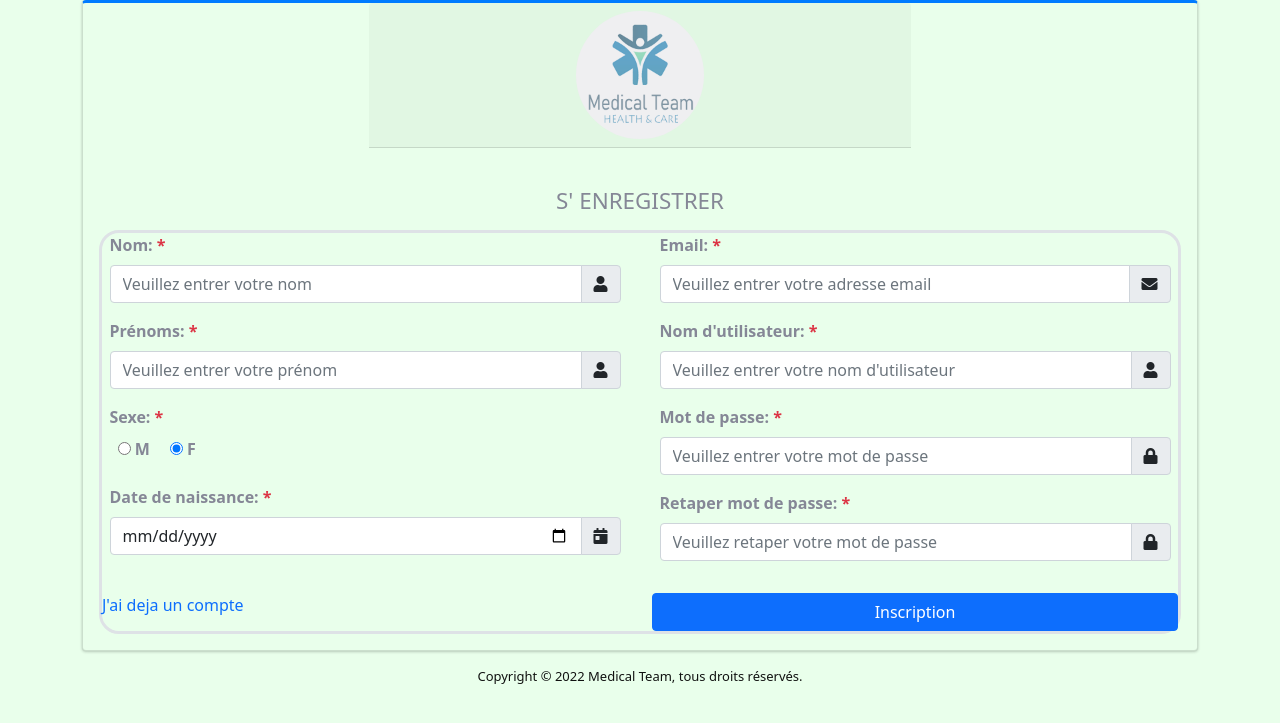
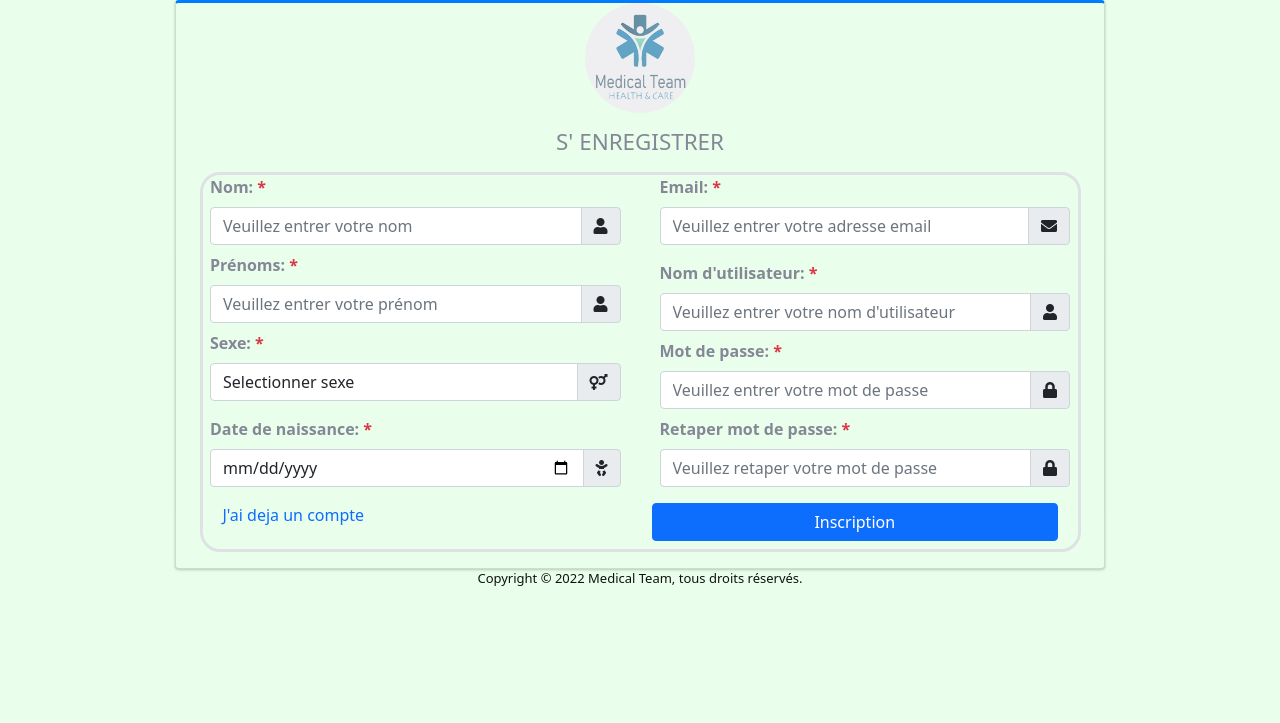
Before and after one commit to Handsomeboy990/gestion-traitements-patients-hopital, a PHP site: page /inscription.php in a window 1280 px wide. Shown: the top 723 px of the page. Run offline with PHP 8.4, Linux system fonts and the light colour scheme; some libraries are stand-ins or nearby versions.

Commit message:
Mise en à jour de la page d'inscription des patients et al

```diff
--- a/function.php
+++ b/function.php
@@ -216,10 +216,6 @@ function router()
                 include "consultations/liste-consultation.php";
                 break;
 
-            case "inscription-patient":
-                include "patients/inscription-patient.php";
-                break;
-
             default:
                 include "default-dashboard.php";
                 break;
@@ -240,16 +236,17 @@ function router()
  *
  * @return bool $inscription_patient Le resultat de l'ajout du patient.
  */
-function inscription_patient(string $nom_patient, string $prenom_patient, string $sexepatient, int $date_naissance_patient, int $tel, int $age, string $adresse, string $allergie, string $antecedent, string $list_med): bool  {
+function inscription_patient(string $nom_patient, string $prenom_patient, string $sexepatient, string $date_naissance_patient, string $allergie): bool
+{
 
     $inscription_patient = false;
 
-    if(isset($nom_patient) && !empty($nom_patient)){
+    if((isset($nom_patient) && !empty($nom_patient)) AND (isset($prenom_patient) && !empty($prenom_patient)) AND (isset($sexepatient) && !empty($sexepatient)) AND (isset($date_naissance_patient) && !empty($date_naissance_patient)) AND (isset($allergie) && !empty($allergie)) ){
 
         $db = connect_db();
 
         // Ecriture de la requête
-        $requette = 'INSERT INTO patient (nompatient, prenompatient, sexepatient, date_naissance_patient, tel, age, adresse, allergiepatient, antecedent, liste_med) VALUES (:nompatient, :prenompatient, :sexe, :date_naissance_patient, :tel, :age, :adresse, :allergiepatient, :antecedent, :liste_med);';
+        $requette = 'INSERT INTO patient (nompatient, prenompatient, sexepatient, date_naissance_patient, allergie) VALUES (:nompatient, :prenompatient, :sexepatient, :date_naissance_patient, :allergie);';
 
         // Préparation
         $inserer_patient = $db->prepare($requette);
@@ -260,12 +257,8 @@ function inscription_patient(string $nom_patient, string $prenom_patient, string
             'prenompatient' => $prenom_patient,
             'sexepatient' => $sexepatient,
             'date_naissance_patient' => $date_naissance_patient,
-            'tel' => $tel,
-            'age' => $age,
-            'adresse' => $adresse,
-            'allergiepatient' => $allergiepatient,
-            'antecedent' => $antecedent,
-            'liste_med' => $list_med,
+            'allergie' => $allergie
+
         ]);
 
 
@@ -278,6 +271,8 @@ function inscription_patient(string $nom_patient, string $prenom_patient, string
     return $inscription_patient;
 
 }
+
+
 
 
 /**
--- a/inscription.php
+++ b/inscription.php
@@ -48,17 +48,13 @@ if($user_connected){
 
         <div class="container bg-transparent">
 
-            <div class="card card-outline card-primary bg-transparent">
+            <div class="card card-outline card-primary bg-transparent col-10 m-auto">
 
-                <div class="col-md-6" style="width: 50%; margin: auto;">
+                <div class="col-md-6 w-50 m-auto">
 
-                    <div class="card-header text-center">
-
-                        <a href="inscription.php">
+                        <a href="inscription.php" class="d-flex justify-content-center">
                             <img class="w-25 img-fluid rounded-circle" src="public/img/logo.png" alt="Logo du centre de santé">
                         </a>
-
-                    </div>
 
                 </div>
 
@@ -110,7 +106,7 @@ if($user_connected){
 
                 ?>
 
-                    <h2 class="text-center mt-4 mb-3 titre_authentification">S' ENREGISTRER</h2>
+                    <h2 class="text-center titre_authentification">S' ENREGISTRER</h2>
 
                     <form action="inscription-traitement.php" method="post" novalidate class="bord-formulaire mt-3 border border-3">
 
@@ -119,7 +115,7 @@ if($user_connected){
                             <div class="col-sm-6">
 
                                 <!-- Le champs nom -->
-                                <div class="col-sm-12 mb-3">
+                                <div class="col-sm-12 mb-2">
 
                                     <label for="inscription-nom">
 
@@ -163,7 +159,7 @@ if($user_connected){
                                 </div>
 
                                 <!-- Le champs prenom -->
-                                <div class="col-sm-12 mb-3">
+                                <div class="col-sm-12 mb-2">
 
                                     <label for="inscription-prenom">
 
@@ -207,7 +203,7 @@ if($user_connected){
                                 </div>
 
                                 <!-- Le champs sexe -->
-                                <div class="col-sm-12 mb-3">
+                                <div class="col-sm-12 mb-2">
 
                                     <label for="inscription-sexe">
 
@@ -217,25 +213,26 @@ if($user_connected){
 
                                     </label>
 
-                                    <div class="form-group clearfix">
+                                    <div class="form-group input-group clearfix">
 
-                                        <div class="icheck-primary d-inline m-2">
+                                        <select name="sexe" required="required" title ="Selectionner votre sexe" class="form-control" placeholder="Selectionner votre sexe">
 
-                                            <input type="radio" name="sexe" checked="" id="sexe-m" value="M">
+                                            <option   value="">Selectionner sexe</option>
+                                            <option value="M">Masculin</option>
+                                            <option value="F">Féminin</option>
+                                        </select>
 
-                                            <label for="sexe-m">M</label>
+                                        <div class="input-group-append">
+
+                                            <div class="input-group-text">
+
+                                                <span class="fas fa-venus-mars"></span>
+
+                                            </div>
 
                                         </div>
 
-                                        <div class="icheck-primary d-inline m-2">
-
-                                            <input type="radio" name="sexe" checked="" id="sexe-f" value="F">
-
-                                            <label for="sexe-f">F</label>
-
-                                        </div>
                                     </div>
-
 
                                     <span class="text-danger">
 
@@ -252,7 +249,7 @@ if($user_connected){
                                 </div>
 
                                 <!-- Le champs date de naissance -->
-                                <div class="col-sm-12 mb-3">
+                                <div class="col-sm-12 mb-2">
 
                                     <label for="inscription-date-naissance">
 
@@ -262,7 +259,7 @@ if($user_connected){
 
                                     </label>
 
-                                    <div class="input-group mb-3">
+                                    <div class="input-group mb-2">
 
                                         <input type="date" name="date-naissance" id="inscription-date-naissance" class="form-control"
                                             placeholder="Veuillez entrer votre date de naissance"
@@ -273,7 +270,7 @@ if($user_connected){
 
                                             <div class="input-group-text">
 
-                                                <span class="fas fa-calendar-day"></span>
+                                                <span class="fas fa-baby"></span>
 
                                             </div>
 
@@ -301,7 +298,7 @@ if($user_connected){
                             <div class="col-sm-6">
 
                                 <!-- Le champs email -->
-                                <div class="col-sm-12 mb-3">
+                                <div class="col-sm-12 mb-2">
 
                                     <label for="inscription-email">
 
@@ -345,7 +342,7 @@ if($user_connected){
                                 </div>
 
                                 <!-- Le champs nom d'utilisateur -->
-                                <div class="col-sm-12 mb-3">
+                                <div class="col-sm-12 mb-2">
 
                                     <label for="inscription-nom-utilisateur">
 
@@ -355,7 +352,7 @@ if($user_connected){
 
                                     </label>
 
-                                    <div class="input-group mb-3">
+                                    <div class="input-group mb-2">
 
                                         <input type="text" name="nom-utilisateur" id="inscription-nom-utilisateur" class="form-control"
                                             placeholder="Veuillez entrer votre nom d'utilisateur"
@@ -389,7 +386,7 @@ if($user_connected){
                                 </div>
 
                                 <!-- Le champs mot de passe -->
-                                <div class="col-sm-12 mb-3">
+                                <div class="col-sm-12 mb-2">
 
                                     <label for="inscription-mot-passe">
 
@@ -399,7 +396,7 @@ if($user_connected){
 
                                     </label>
 
-                                    <div class="input-group mb-3">
+                                    <div class="input-group mb-2">
 
                                         <input type="password" name="mot-passe" id="inscription-mot-passe" class="form-control"
                                             placeholder="Veuillez entrer votre mot de passe"
@@ -433,7 +430,7 @@ if($user_connected){
                                 </div>
 
                                 <!-- Le champs retaper mot de passe -->
-                                <div class="col-sm-12 mb-3">
+                                <div class="col-sm-12 mb-2">
 
                                     <label for="inscription-retaper-mot-passe">
 
@@ -443,7 +440,7 @@ if($user_connected){
 
                                     </label>
 
-                                    <div class="input-group mb-3">
+                                    <div class="input-group mb-2">
 
                                         <input type="password" name="retaper-mot-passe" id="inscription-retaper-mot-passe"
                                             class="form-control" placeholder="Veuillez retaper votre mot de passe"
@@ -480,7 +477,7 @@ if($user_connected){
 
                         </div>
 
-                        <div class="row mt-3">
+                        <div class="row m-2">
 
                             <div class="col-6">
 
```
Also changed, not shown: connexion.php (+8 -14 lines), patients/inscription-patient-traitement.php (+16 -29 lines), patients/inscription-patient.php (+75 -84 lines).
